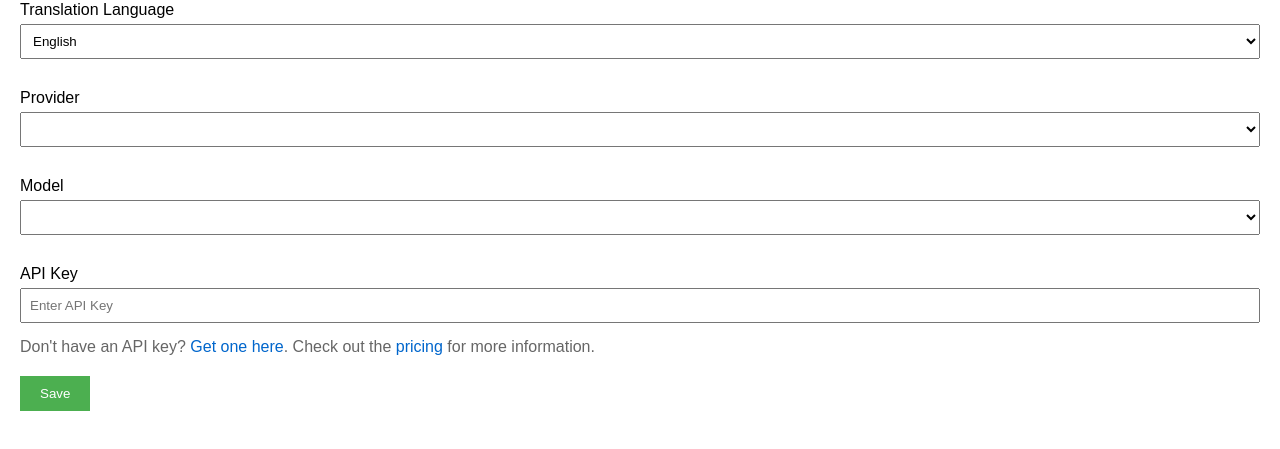
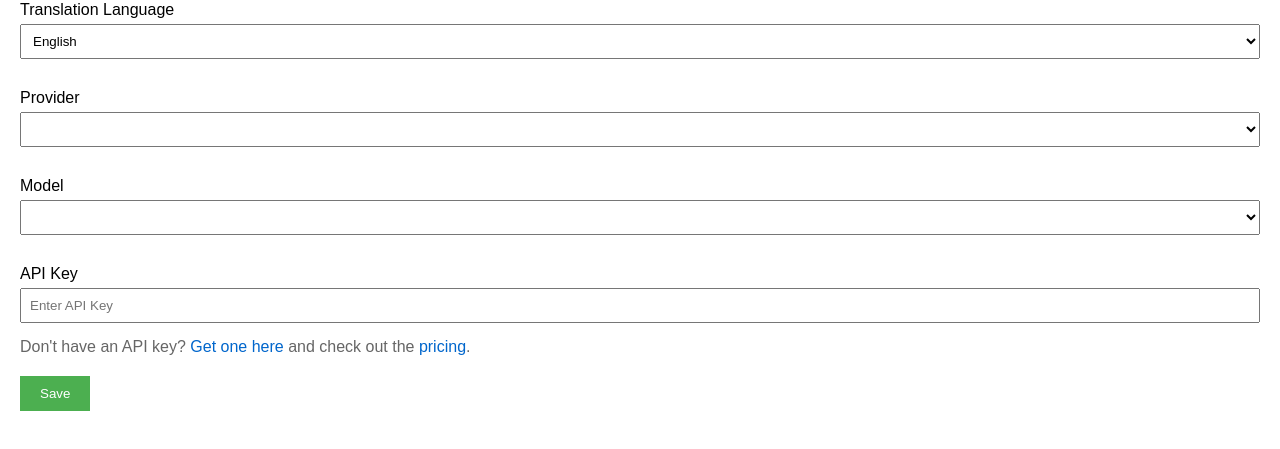
Before and after one commit to zmzhang8/reading_ai, a website built with webpack: page src/pages/options.html in a window 1280 px wide. Shown: the part 79-528 px from the top of the page. Built offline with nearby package versions, Linux system fonts and the light colour scheme; no server answers; files whose address does not match are found by name.

Commit message:
Update the how-to for api key

```diff
--- a/src/pages/options.html
+++ b/src/pages/options.html
@@ -34,7 +34,7 @@
   <div class="option-group">
     <label for="option-api-key">API Key</label>
     <input type="password" id="option-api-key" placeholder="Enter API Key">
-    <p class="api-key-instruction">Don't have an API key? <a target="_blank" id="api-key-url">Get one here</a>. Check out the <a target="_blank" id="api-pricing-url">pricing</a> for more information.</p>
+    <p class="api-key-instruction">Don't have an API key? <a target="_blank" id="api-key-url">Get one here</a> and check out the <a target="_blank" id="api-pricing-url">pricing</a>.</p>
   </div>
 
   <button id="save-button">Save</button>
```
